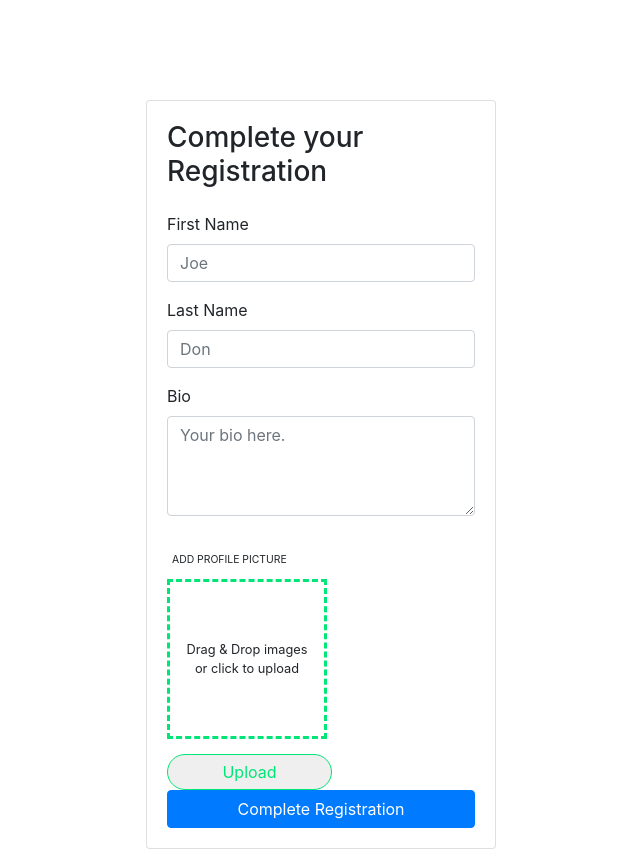
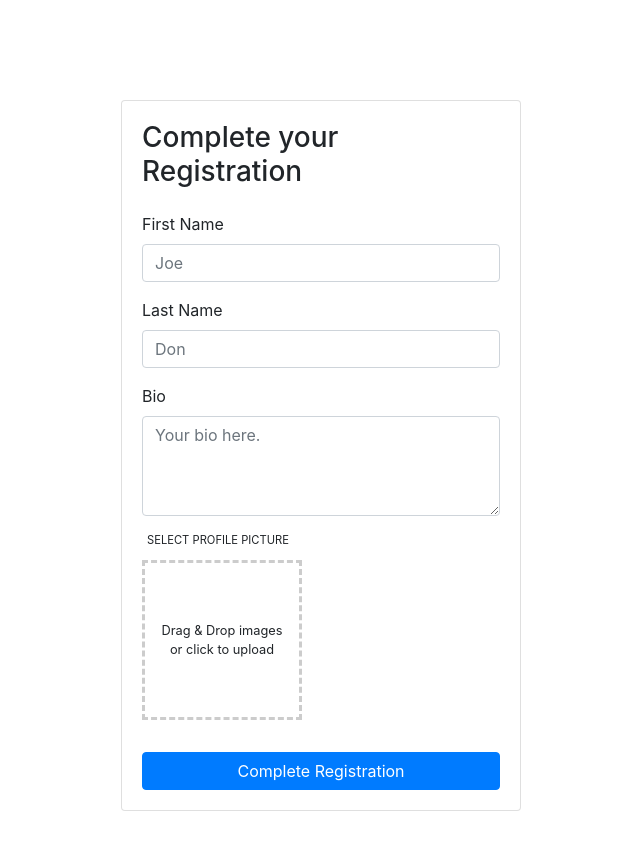
Before and after one commit to danielkanangila/web50-network, a React (Create React App) app in the folder network/static/network/: page /complete-registration in a window 1280 px wide. Shown: the whole page, without its empty margins (319-959 px from the left). Built offline with nearby package versions, Linux system fonts and the light colour scheme.

Commit message:
added image picker

```diff
--- a/network/static/network/src/components/CompleteRegistration.js
+++ b/network/static/network/src/components/CompleteRegistration.js
@@ -2,12 +2,21 @@ import React from "react";
 import * as Yup from "yup";
 
 import { Form, FormTextField } from "./form";
-import ProfilePicSelector from "./ProfilePicSelector";
+import FormImagePicker from "./form/FormImagePicker";
 
 const validationSchema = Yup.object().shape({
   first_name: Yup.string().required().min(2).label("First Name"),
   last_name: Yup.string().required().min(2).label("Last Name"),
   bio: Yup.string().label("Bio"),
+  profilePic: Yup.mixed().test(
+    "mineType",
+    "Invalid file type. Allowed mine types [image/jpeg, image/png]",
+    (value) => {
+      const validType = ["image/jpeg", "image/png"];
+      if (!value) return true;
+      return validType.includes(value.file[0].type);
+    }
+  ),
 });
 
 const CompleteRegistration = () => {
@@ -17,10 +26,15 @@ const CompleteRegistration = () => {
   return (
     <div>
       <Form
-        initialValues={{ first_name: "", last_name: "", bio: "" }}
+        initialValues={{
+          first_name: "",
+          last_name: "",
+          bio: "",
+          profilePic: null,
+        }}
         validationSchema={validationSchema}
         onSubmit={completeRegistration}
-        className="card auth-card"
+        className="card auth-card cr"
       >
         <h3 className="mb-4">Complete your Registration</h3>
         <FormTextField
@@ -43,7 +57,14 @@ const CompleteRegistration = () => {
           widget="textarea"
           style={{ height: 100 }}
         />
-        <ProfilePicSelector />
+        <FormImagePicker
+          label="Select Profile Picture"
+          borderColor="#ccc"
+          name="profilePic"
+          width="160px"
+          height="160px"
+        />
+        <div className="mt-3"></div>
 
         <button className="btn btn-primary" type="submit">
           Complete Registration
--- a/network/static/network/src/components/ImagePicker.js
+++ b/network/static/network/src/components/ImagePicker.js
@@ -1,12 +1,14 @@
-import React, { useState, useRef } from "react";
+import React, { useRef } from "react";
 import styled from "styled-components";
-import { Label } from "./styled-components";
-import { theme } from "../config/theme";
 
-const ImagePicker = () => {
-  const [image, setImage] = useState("");
-  const [isUploaded, setIsUploaded] = useState(false);
-
+const ImagePicker = ({
+  image,
+  onChange,
+  label,
+  borderColor,
+  width,
+  height,
+}) => {
   const profilePictureRef = useRef();
 
   const openFileSelector = () => {
@@ -20,7 +22,7 @@ const ImagePicker = () => {
   const handleFile = (file) => {
     const reader = new FileReader();
     reader.onload = (e) => {
-      setImage(e.target.result);
+      onChange({ asBase64: e.target.result, file });
     };
     reader.readAsDataURL(file[0]);
   };
@@ -31,8 +33,8 @@ const ImagePicker = () => {
   };
 
   return (
-    <Div>
-      <Label>Add Profile Picture</Label>
+    <Div borderColor={borderColor} width={width} height={height}>
+      <Label>{label}</Label>
       <div
         onDragEnter={handleDragAndDrop}
         onDragLeave={handleDragAndDrop}
@@ -41,10 +43,6 @@ const ImagePicker = () => {
         onClick={openFileSelector}
         className={image ? "drop-region has-image" : "drop-region"}
       >
-        <div className={isUploaded ? "success-upload" : "display-none"}>
-          <i className="far fa-check-circle"></i>
-          <span>Uploaded</span>
-        </div>
         <div className={image ? "display-none" : "drop-message"}>
           Drag & Drop images or click to upload
           <input
@@ -58,51 +56,29 @@ const ImagePicker = () => {
         <div className="drop-image-preview">
           <img
             className={image ? "show-image" : "display-none"}
-            src={image}
+            src={image?.asBase64}
             alt="profile"
           />
         </div>
       </div>
-      <button
-        disabled={isUploaded}
-        className="btn-upload"
-        onClick={handleUpload}
-      >
-        Upload
-      </button>
     </Div>
   );
 };
 
+export const Label = styled.label`
+  display: block;
+  padding: 0px 0px 3px 5px;
+  text-transform: uppercase;
+  font-size: 0.7rem;
+`;
+
 const Div = styled.div`
   display: block;
-    margin-top: 20px;
-    width: 165px;
-    .btn-upload {
-        border: 1px solid ${theme.color.lightGreen};
-        padding: 5px 10px;
-        color: ${theme.color.lightGreen};
-        margin-top: 15px;
-        width: 100%;
-        border-radius: 25px;
-        transition: all .3s;
-        :hover {
-            background-color: ${theme.color.lightGreen};
-            color: #fff;
-        }
-        :disabled {
-            color: #ccc;
-            border-color: #ccc;
-            cursor: not-allowed;
-            background-color: #fff;
-        }
-    }
   .drop-region {
     position: relative;
     display: table-cell;
-        width: 160px;
-        height: 160px;
-        border: 3px dashed ${theme.color.lightGreen};
+    ${({ borderColor, width, height }) =>
+      `width:${width};height:${height};border: 3px dashed ${borderColor};`}
     font-size: 0.8rem;
     vertical-align: middle;
     padding: 0 10px;
@@ -126,10 +102,10 @@ const Div = styled.div`
       left: 0;
       width: 160px;
       height: 160px;
-            background-color: rgba(0,0,0,0.7);
+      background-color: rgba(0, 0, 0, 0.7);
       font-size: 1.6rem;
-            color: ${theme.color.lightGreen};
-            transition: all .3s
+      color: #00e676;
+      transition: all 0.3s;
       display: block;
       span {
         display: block;
@@ -147,8 +123,7 @@ const Div = styled.div`
     display: block;
     max-width: 100%;
     max-height: 100%;
-        width: 160px;
-        height: 160px;
+    ${({ width }) => `width:${width};`}
   }
 `;
 
--- /dev/null
+++ b/network/static/network/src/components/form/FormImagePicker.js
@@ -0,0 +1,26 @@
+import React from "react";
+import ImagePicker from "../ImagePicker";
+import { useFormikContext } from "formik";
+import styled from "styled-components";
+
+const FormImagePicker = ({ name, ...otherProps }) => {
+  const { errors, setFieldValue, values } = useFormikContext();
+  return (
+    <div className="form-group">
+      <ImagePicker
+        {...otherProps}
+        image={values[name]}
+        onChange={(file) => setFieldValue(name, file)}
+      />
+      {errors[name] && <Error>{errors[name]}</Error>}
+    </div>
+  );
+};
+
+const Error = styled.div`
+  padding: 10px;
+  font-size: 0.85rem;
+  color: red;
+`;
+
+export default FormImagePicker;
--- a/network/static/network/src/index.scss
+++ b/network/static/network/src/index.scss
@@ -13,4 +13,8 @@
   @media (min-width: 540px) {
     margin-top: 100px;
   }
+  &.cr {
+    max-width: 400px;
+    margin-bottom: 35px;
+  }
 }
```
Lines whose indentation alone changed are shown as unchanged.
